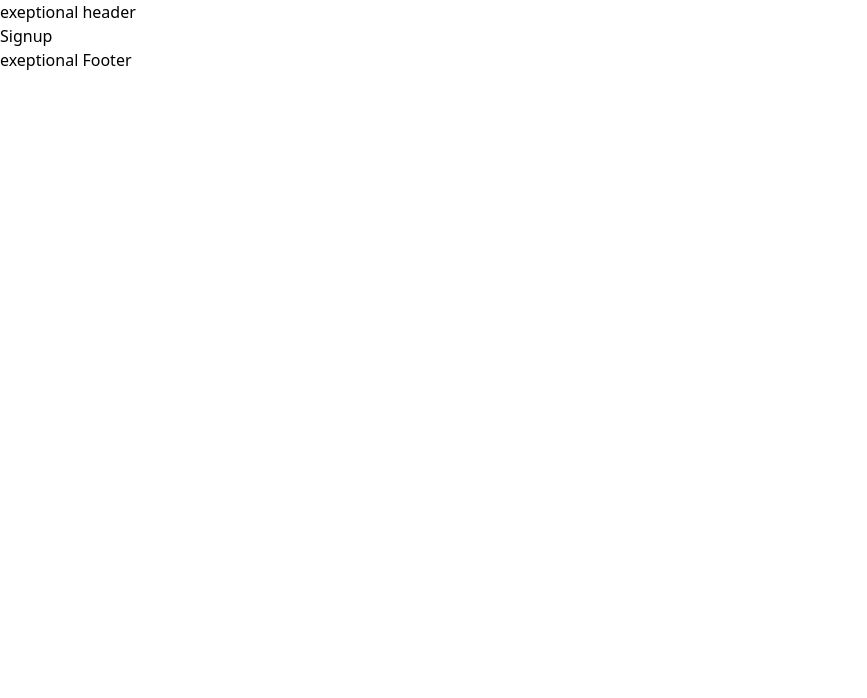
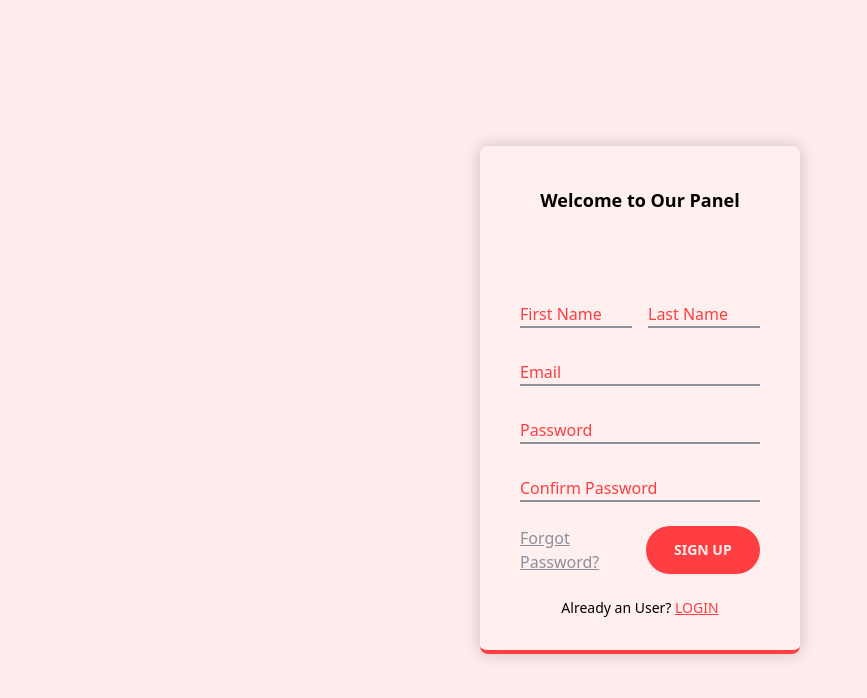
Before and after one commit to jk-jatri/Nuxt-Admin-Panel, a Nuxt app: page /sign-up in a window 1280 px wide. Shown: the top 698 px of the page, without its empty margins (0-867 px from the left). Built offline with nearby package versions, Linux system fonts and the light colour scheme.

Commit message:
login registration page created

```diff
--- a/assets/css/tailwind.css
+++ b/assets/css/tailwind.css
@@ -39,3 +39,17 @@ svg {
 summary::-webkit-details-marker {
   display: none;
 }
+
+.glossyEffect{
+  @apply backdrop-blur-[2px] bg-white bg-opacity-20 shadow-red-100 rounded-lg border-b-4 border-corporate;
+  box-shadow: 0 0 1rem 0 rgb(0 0 0 / 20%);
+}
+.customInput{
+  @apply w-full border-b-2 placeholder-transparent border-corporateGray bg-transparent focus:outline-none focus:border-2 pt-2 pl-2 pr-2 focus:rounded-md;
+}
+.customLabel{
+  @apply absolute left-0 -top-4 text-base text-corporateBlack transition-all duration-300 ease-in-out peer-placeholder-shown:text-base peer-placeholder-shown:text-corporate peer-placeholder-shown:top-2 peer-focus:-top-4 peer-focus:left-2 peer-focus:bg-corporateLight peer-focus:px-1;
+}
+.customBtn{
+  @apply w-1/2 p-2 font-semibold text-sm bg-corporate text-corporateLight rounded-full shadow-sm hover:scale-105 ease-out duration-300;
+}
--- /dev/null
+++ b/components/customInput/index.vue
@@ -0,0 +1,16 @@
+<template>
+  <div class="relative transition-all ease-in-out" :class="width">
+     <input :id="id" :type="text" :placeholder="placeholder" class="customInput peer ">
+     <label :for="id" class="customLabel">{{lableName}}</label>
+  </div>
+</template>
+
+<script>
+export default {
+     props: ["id", "type", "placeholder", "lableName", "width"]
+}
+</script>
+
+<style>
+
+</style>
--- a/layouts/common.vue
+++ b/layouts/common.vue
@@ -6,7 +6,7 @@
     >
       <headers />
       <div
-        class="m-5 bg-gray-100 min-h-[calc(100vh-112px)] overflow-auto rounded-md shadow-md"
+        class="m-5 p-4 bg-gray-100 min-h-[calc(100vh-112px)] overflow-auto rounded-md shadow-md"
       >
         <slot />
       </div>
--- a/layouts/exceptional.vue
+++ b/layouts/exceptional.vue
@@ -1,8 +1,6 @@
 <template>
   <div>
-    <h1>exeptional header</h1>
     <slot />
-    <h1>exeptional Footer</h1>
   </div>
 </template>
 
--- a/pages/login/index.vue
+++ b/pages/login/index.vue
@@ -1,7 +1,21 @@
 <template>
-  <div>
-       login
-  </div>
+     <div class="h-screen w-screen flex justify-center items-center bg-corporateLight">
+          <div class="glossyEffect md:w-3/12 px-10 pt-10 pb-8">
+               <form>
+                    <div class="mx-auto space-y-6">
+                         <h5 class="text-center text-transparent text-2xl font-bold bg-clip-text text-corporate">Login Here</h5>
+                         <customInput :id="'email'" :type="'email'" :placeholder="'Email'" :lableName="'Email'"/>
+                         <customInput :id="'password'" :type="'password'" :placeholder="'Password'" :lableName="'Password'"/>
+
+                         <div class="flex justify-between">
+                              <NuxtLink to="#" class="text-corporateGray underline hover:decoration-corporate ">Forgot Password?</NuxtLink>
+                              <button type="submit" class="customBtn uppercase">Login</button>
+                         </div>
+                         <h5 class="text-center text-sm">New User? <NuxtLink to="/sign-up" class="text-corporate underline hover:decoration-corporate uppercase">sign up</NuxtLink></h5>
+                    </div>
+               </form>
+          </div>
+     </div>
 </template>
 
 <script>
@@ -10,6 +24,6 @@ export default {
 }
 </script>
 
-<style>
+<style scoped>
 
 </style>
--- a/pages/sign-up/index.vue
+++ b/pages/sign-up/index.vue
@@ -1,6 +1,25 @@
 <template>
-  <div>
-       Signup
+  <div class="h-screen w-screen flex justify-center items-center bg-corporateLight">
+    <div class="glossyEffect md:w-3/12 px-10 pt-10 pb-8">
+      <form >
+        <div class="mx-auto space-y-6">
+          <h5 class="text-center text-lg font-bold">Welcome to Our Panel</h5>
+          <h5 class="text-center text-transparent text-2xl font-bold bg-clip-text text-corporate">Signup</h5>
+          <div class="flex space-x-4">
+            <customInput :id="'fname'" :type="'text'" :placeholder="'First Name'" :lableName="'First Name'" :width="'1/2'"/>
+            <customInput :id="'lname'" :type="'text'" :placeholder="'Last Name'" :lableName="'Last Name'" :width="'1/2'"/>
+          </div>
+          <customInput :id="'email'" :type="'email'" :placeholder="'Email'" :lableName="'Email'"/>
+          <customInput :id="'password'" :type="'password'" :placeholder="'Password'" :lableName="'Password'"/>
+          <customInput :id="'cpassword'" :type="'password'" :placeholder="'Confirm Password'" :lableName="'Confirm Password'"/>
+          <div class="flex justify-between">
+            <NuxtLink to="#" class="text-corporateGray underline hover:decoration-corporate ">Forgot Password?</NuxtLink>
+            <button type="submit" class="customBtn uppercase">Sign up</button>
+          </div>
+          <h5 class="text-center text-sm">Already an User? <NuxtLink to="/login" class="text-corporate underline hover:decoration-corporate uppercase">login</NuxtLink></h5>
+        </div>
+      </form>
+    </div>
   </div>
 </template>
 
--- a/tailwind.config.js
+++ b/tailwind.config.js
@@ -1,7 +1,17 @@
 module.exports = {
   content: [],
   theme: {
-    extend: {},
+    extend: {
+      colors: {
+        corporate: '#FF3E41',
+        corporateLight: '#FFEBEC',
+        corporateBg: '#FFF9F9',
+        corporateGray: '#8B8F9A',
+        corporateBlack: '#171F34',
+        corporateGreen: '##3EC779',
+        corporateYellow: '#F4AC21',
+      },
+    },
   },
   plugins: [],
 }
```
Also changed, not shown: assets/images/login/login-bg.png (added).
